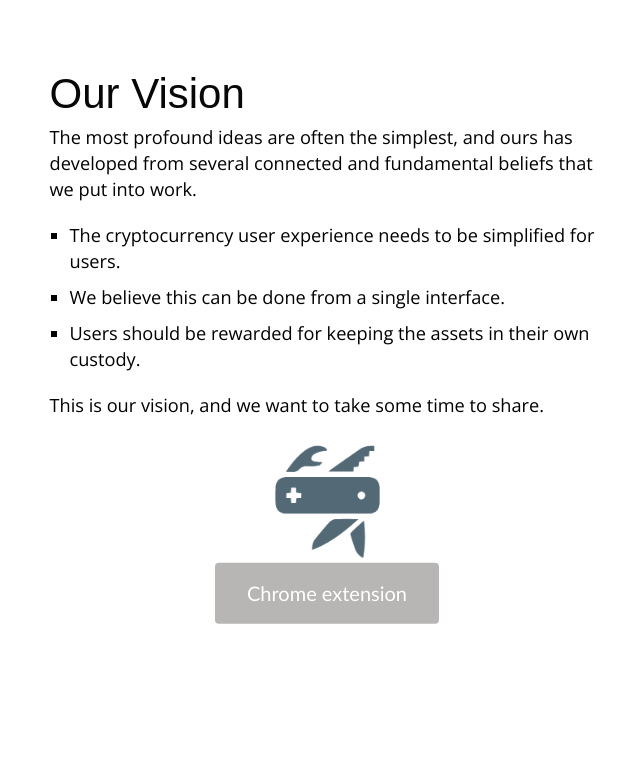
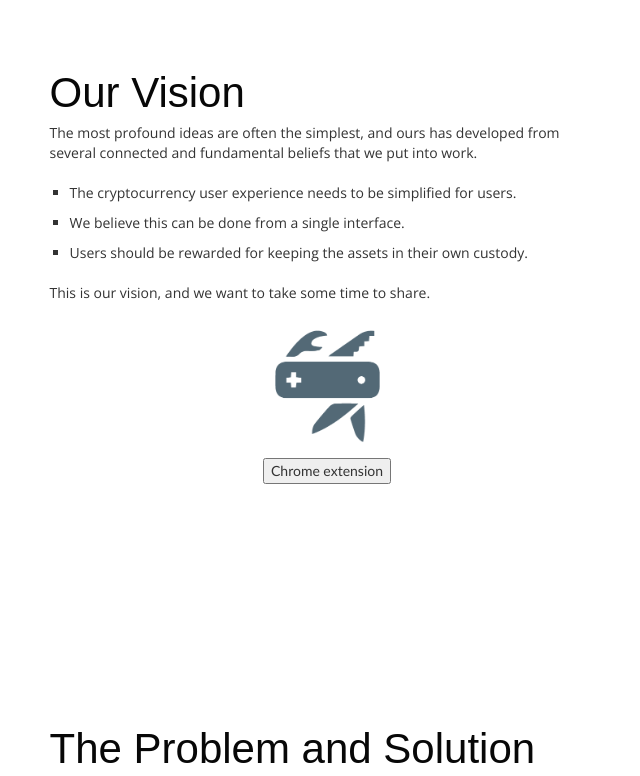
Before and after one commit to AcmeWallet/ACME_Wallet, a plain HTML site: page ACME Wallet/index.html in a window 1280 px wide. Shown: the part 860-1636 px from the top of the page, without its empty margins (313-953 px from the left). Drawn offline with nearby package versions, Linux system fonts and the light colour scheme.

Commit message:
Sheeesh
Had to fix the alignment of the download button and fix the logo.

```diff
--- a/ACME Wallet/css/stylesheet.css
+++ b/ACME Wallet/css/stylesheet.css
@@ -47,7 +47,7 @@
 
   }
 
-  h7{
+  .h7{
     color: #ffffff;
     font-size: 6em;
     text-align: center;
@@ -56,7 +56,7 @@
   }
 
 
-  h8{
+.h8{
     color: #000000;
     font-size: 1.3em;
     text-align: left;
@@ -134,10 +134,11 @@
     height: 100%;
   }
 
-  img{
+  img
+  {
     max-width: 100%;
     max-height: 100%;
-    display: block; /* remove extra space below image */
+    display: block;
 }
 
 
@@ -148,8 +149,10 @@
   padding: 0;
   vertical-align: middle;
   text-align: center;
+}
 
-  .project-overlay {
+  .project-overlay
+  {
     background: rgba(0,0,0,0.5);
     position: absolute;
     width: 100%;
@@ -202,20 +205,15 @@
 
   }
 
-  .btn {
-    background-color: #8a8484;
-    border: none;
-    color: white;
-    padding: 16px 32px;
-    text-align: center;
-    font-size: 20px;
-    margin: 4px 2px;
-    opacity: 0.6;
-    transition: 0.3s;
+  .btn:hover {opacity: 0.25}
+
+  .parent{
+    display: grid;
+    place-content: center;
+    height: 5vh;
     font-family: 'Trebuchet MS', 'Lucida Sans Unicode', 'Lucida Grande', 'Lucida Sans', Arial, sans-serif;
+
   }
-
-  .btn:hover {opacity: 1}
 
 
   /*-- PRE LOADER----*/
--- a/ACME Wallet/index.html
+++ b/ACME Wallet/index.html
@@ -120,11 +120,14 @@ rel="stylesheet">
 
                </div>
           </div>
-          <div class="center">
-               <div class ="btn"{
-               <button>Chrome extension</button>
+          <div class="parent">
+
+               <div class ="btn:hover">
+                     <div class="button">
+      <button>Chrome extension</button>
                </div>
-             </div>
+               </div>
+          </div>
      </section>
 
     <!-- Problems/Solutions -->
@@ -176,7 +179,7 @@ rel="stylesheet">
 
                                         <div class="project-overlay">
                                              <div class="project-info">
-                                                  <h1>The Great Outdoors</h1>
+                                                  <h2>For a better look</h2>
                                                   <h3>Click to enlarge</h3>
                                              </div>
                                         </div>
```
Also changed, not shown: ACME Wallet/images/banner.png.
